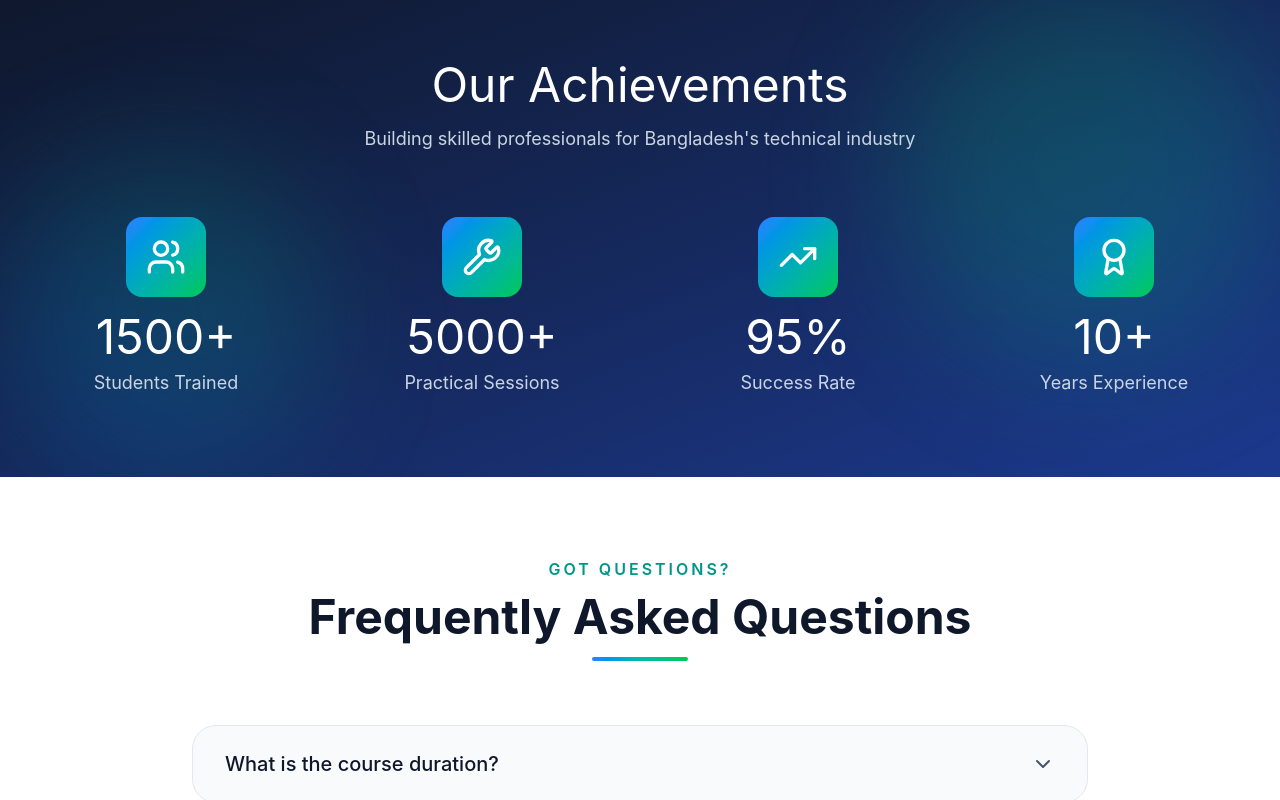
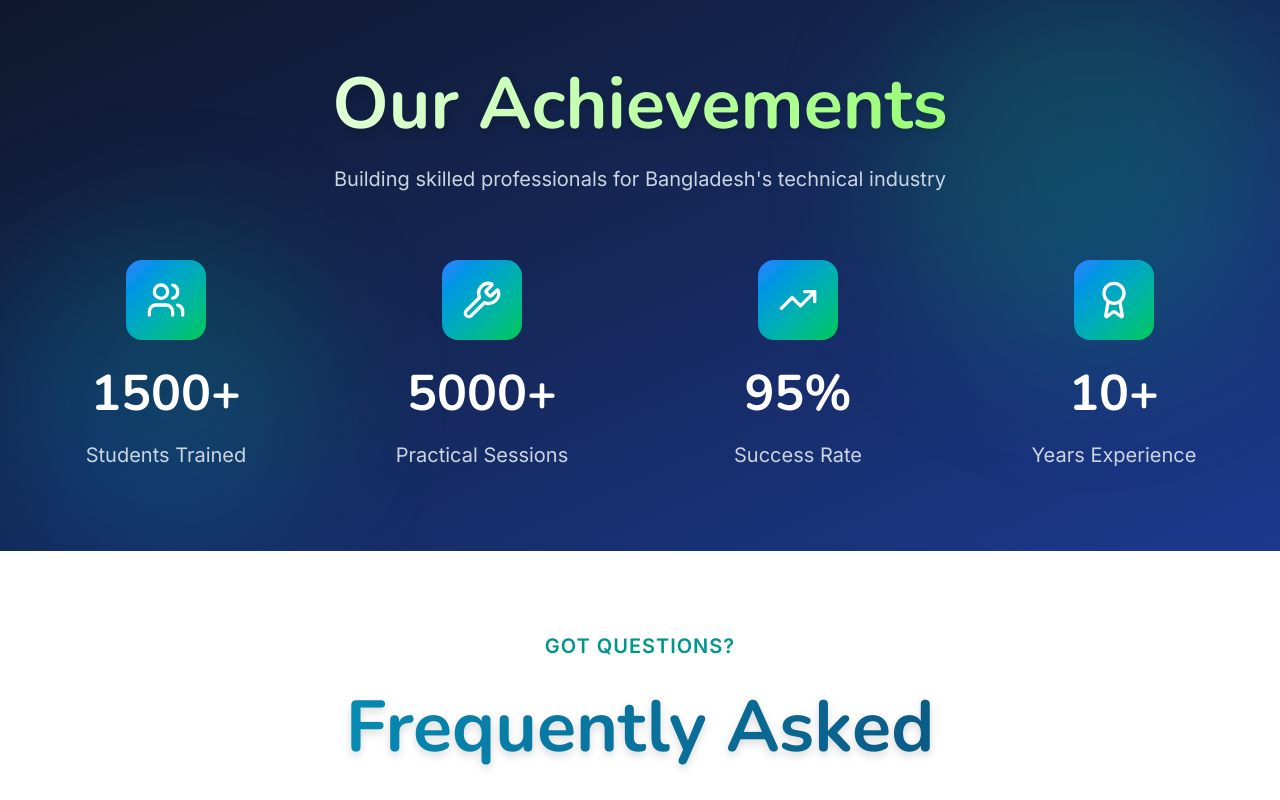
Before and after one commit to Dipokdas347250/Nextzen-Academy, a React (Vite) app: page /course in a window 1280 px wide. Shown: the part 3480-4280 px from the top of the page. Built offline with nearby package versions, Linux system fonts and the light colour scheme.

Commit message:
faq fixed done

```diff
--- a/src/components/course_page/Course_Faq.jsx
+++ b/src/components/course_page/Course_Faq.jsx
@@ -39,11 +39,11 @@ const Course_Faq = () => {
 
           {/* Heading */}
           <div className="text-center mb-16">
-            <p className="text-teal-600 uppercase tracking-[3px] font-semibold mb-3">
+            <p className="text-teal-600 text-[20px] font-semibold font-inter uppercase tracking-wider mb-3">
               Got Questions?
             </p>
 
-            <h2 className="text-4xl md:text-5xl font-bold text-slate-900 mb-4">
+            <h2 className="lg:text-[72px] text-[40px] font-nunito font-bold transition-colors  bg-linear-to-r from-primary to-tertiary bg-clip-text text-transparent drop-shadow-lg mb-4">
               Frequently Asked Questions
             </h2>
 
@@ -61,7 +61,7 @@ const Course_Faq = () => {
                   onClick={() => toggleFaq(idx)}
                   className="w-full px-8 py-6 flex items-center justify-between text-left"
                 >
-                  <h3 className="text-lg md:text-xl font-medium text-slate-900">
+                  <h3 className="text-[24px] font-inter font-medium text-tertiary">
                     {faq.question}
                   </h3>
 
@@ -80,7 +80,7 @@ const Course_Faq = () => {
                   }`}
                 >
                   <div className="overflow-hidden">
-                    <p className="px-8 pb-6 text-slate-600 leading-8">
+                    <p className="px-8 pb-6 text-[20px] text-primary font-inter font-normal leading-8">
                       {faq.answer}
                     </p>
                   </div>
--- a/src/components/course_page/Our_Achievements.jsx
+++ b/src/components/course_page/Our_Achievements.jsx
@@ -14,10 +14,10 @@ const Our_Achievements = () => {
 
         <div className="relative max-w-7xl mx-auto">
           <div className="text-center mb-16">
-            <h2 className="text-4xl md:text-5xl text-white mb-4">
+            <h2 className="lg:text-[72px] text-[40px] font-nunito font-bold transition-colors  bg-linear-to-r from-white to-secondary bg-clip-text text-transparent drop-shadow-lg leading-[120%] mb-4">
               Our Achievements
             </h2>
-            <p className="text-slate-300 text-lg">
+            <p className="text-slate-300 text-[20px] font-inter font-normal mb-0 leading-relaxed">
               Building skilled professionals for Bangladesh's
               technical industry
             </p>
@@ -50,10 +50,10 @@ const Our_Achievements = () => {
                 <div className="w-20 h-20 bg-linear-to-br from-blue-500 to-green-500 rounded-2xl flex items-center justify-center mx-auto mb-4 group-hover:scale-110 group-hover:rotate-6 transition-all duration-300">
                   <stat.icon className="w-10 h-10 text-white" />
                 </div>
-                <h3 className="text-4xl md:text-5xl text-white mb-2">
+                <h3 className=" text-[50px] font-nunito font-bold text-white mb-2">
                   {stat.number}
                 </h3>
-                <p className="text-slate-300 text-lg">
+                <p className="text-slate-300 text-[20px] font-inter font-normal mb-0 leading-relaxed">
                   {stat.label}
                 </p>
               </div>
```
